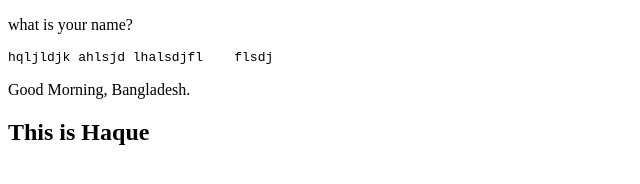
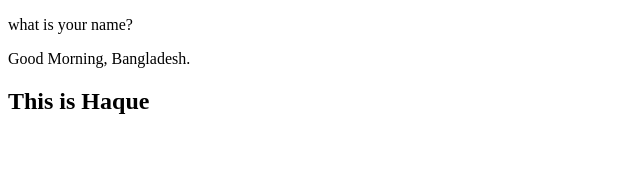
Before and after one commit to CodingWithHaque/first-website, a plain HTML site: page index.html in a window 1280 px wide. Shown: the whole page, without its empty margins (0-640 px from the left). Drawn offline with Linux system fonts and the light colour scheme.

Commit message:
Update index.html

```diff
--- a/index.html
+++ b/index.html
@@ -8,8 +8,6 @@
 </head>
 <body>
  <p>what is your name?</p>
- <pre>hqljldjk ahlsjd lhalsdjfl    flsdj</pre>
-
     <p> Good Morning, Bangladesh. </p>
     <h2>This is Haque</h2>
 </body>
```
